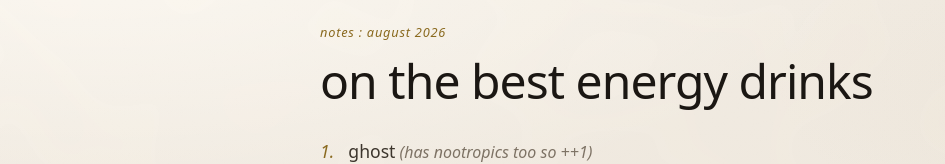
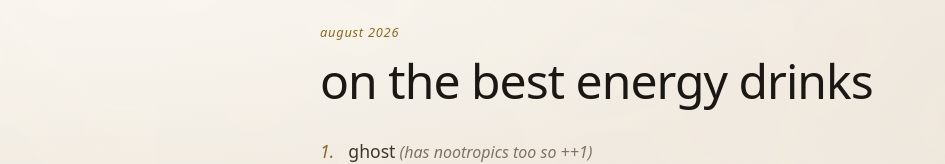
Before and after one commit to manav-aggarwal4/personal-website, a Next.js app: page /writings/energy-drinks in a window 1280 px wide. Shown: the top 164 px of the page, without its empty margins (0-945 px from the left). Built offline with nearby package versions, Linux system fonts and the light colour scheme.

Commit message:
Show only dates on writing entries and articles

```diff
--- a/app/data/writings.ts
+++ b/app/data/writings.ts
@@ -9,7 +9,6 @@ export interface Writing {
   title: string
   slug: string
   date: string
-  tag?: string
   /** Short blurb for the parerga panel */
   teaser?: string
   /** Legacy plain paragraphs (optional) */
@@ -23,14 +22,12 @@ export const writings: Writing[] = [
     title: 'Life as an RL Run',
     slug: 'life-as-an-rl-run',
     date: 'november 2026',
-    tag: 'essay',
     teaser: 'Here’s my take on viewing your life as a reinforcement learning run, and why you should do your own rollouts.',
   },
   {
     title: 'on the best energy drinks',
     slug: 'energy-drinks',
     date: 'august 2026',
-    tag: 'notes',
     tiers: [
       {
         rank: 1,
--- a/app/page.tsx
+++ b/app/page.tsx
@@ -362,7 +362,6 @@ export default function Home() {
                 {writings.map((piece) => (
                   <article key={piece.slug} className="parerga-writing">
                     <div className="essay-meta">
-                      {piece.tag && <span className="essay-tag">{piece.tag}</span>}
                       <span className="essay-date">{piece.date}</span>
                     </div>
                     <h3 className="parerga-item-title">
--- a/app/writings/energy-drinks/page.tsx
+++ b/app/writings/energy-drinks/page.tsx
@@ -19,10 +19,7 @@ export default function EnergyDrinksWritingPage() {
       <div className="marble-veins" aria-hidden="true" />
 
       <article className="writing-article">
-        <p className="label writing-kicker">
-          {piece.tag ? `${piece.tag} : ` : ''}
-          {piece.date}
-        </p>
+        <p className="label writing-kicker">{piece.date}</p>
         <h1 className="writing-title">{piece.title}</h1>
         <div className="writing-body">
           {piece.intro && <p>{piece.intro}</p>}
--- a/app/writings/life-as-an-rl-run/page.tsx
+++ b/app/writings/life-as-an-rl-run/page.tsx
@@ -14,7 +14,7 @@ export default function LifeAsAnRLRunPage() {
       <div className="grain" aria-hidden="true" />
       <div className="marble-veins" aria-hidden="true" />
       <article className="writing-article">
-        <p className="label writing-kicker">{piece.tag} · {piece.date}</p>
+        <p className="label writing-kicker">{piece.date}</p>
         <h1 className="writing-title writing-essay-title">{piece.title}</h1>
         <div className="writing-body writing-essay">
           <p>{'Here’s my take on viewing your life as a reinforcement learning run, and why you should do your own rollouts.'}</p>
```
